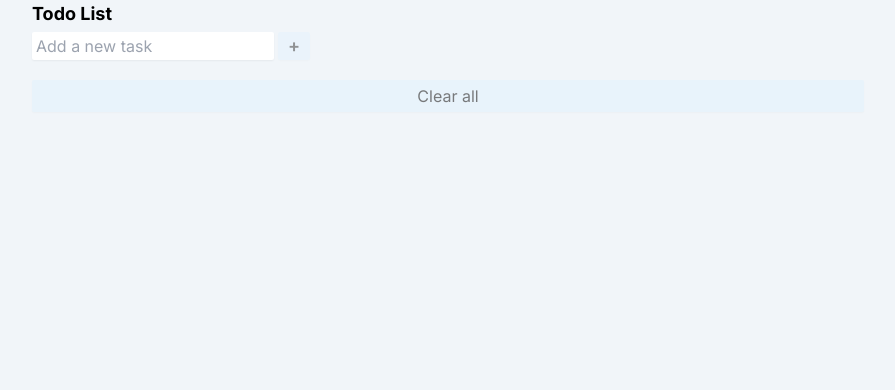
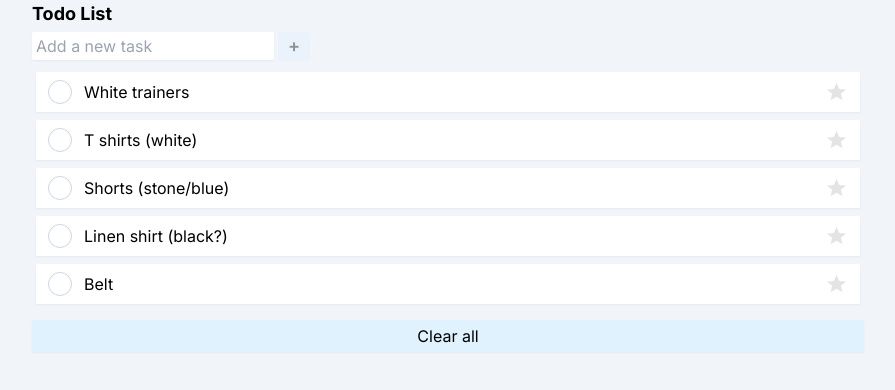
Before and after one commit to RoanMacmillan/fixtures-list, a Next.js app: page / in a window 1280 px wide. Shown: the top 390 px of the page, without its empty margins (192-1087 px from the left). Built offline with nearby package versions, Linux system fonts and the light colour scheme.

Commit message:
toggle important

```diff
--- a/components/todo.tsx
+++ b/components/todo.tsx
@@ -3,7 +3,14 @@ import { useEffect, useState } from "react";
 
 const Todo = () => {
   const [input, setInput] = useState("");
-  const [tasks, setTasks] = useState([]);
+  const [tasks, setTasks] = useState([
+    { content: "White trainers", completed: false, important: false },
+
+    { content: "T shirts (white)", completed: false, important: false },
+    { content: "Shorts (stone/blue)", completed: false, important: false },
+    { content: "Linen shirt (black?)", completed: false, important: false },
+    { content: "Belt", completed: false, important: false },
+  ]);
 
   const handleSubmit = (e) => {
     e.preventDefault();
@@ -48,13 +55,18 @@ const Todo = () => {
   const toggleComplete = (index) => {
     const updatedTasks = tasks.map((task, i) => {
       if (i === index) {
-        return { ...task, completed: !task.completed };
+        return { ...task, completed: !task.completed, important: false };
       }
 
       return task;
     });
 
-    setTasks(updatedTasks);
+    const reorderedTasks = [
+      ...updatedTasks.filter((task) => !task.completed),
+      ...updatedTasks.filter((task) => task.completed),
+    ];
+
+    setTasks(reorderedTasks);
   };
 
   useEffect(() => {
@@ -86,8 +98,9 @@ const Todo = () => {
       <ul className="px-1 mt-1 ">
         {tasks.map((task, index) => (
           <div className={``} key={index}>
+            <div className="mt-2 flex flex-row bg-white p-1 shadow-sm">
               <div
-              className={` flex bg-white p-1 shadow-sm rounded-sm gap-1 mt-2 cursor-pointer justify-between `}
+                className={` flex  w-full rounded-sm gap-1 cursor-pointer `}
                 onClick={() => toggleComplete(index)}
               >
                 <button className="px-2" type="button">
@@ -116,8 +129,22 @@ const Todo = () => {
 
               <img className="w-5" src='./assets/icons/close.svg' alt='Complete'></img>
               </button> */}
-            <button className="px-2" onClick={() => toggleImportant(index)}><img src='./assets/icons/tick3.svg'></img></button>
+              </div>
+              <button
+                className={`px-2 bg-white ${task.completed ? 'pointer-events-none' : ''}`}
+                onClick={() => toggleImportant(index)}
+              >
+                <img
+                  className={`opacity-10 ${
+                    task.important ? "customStar opacity-100" : ""
+                  }
 
+
+
+                  `}
+                  src="./assets/icons/star.svg"
+                ></img>
+              </button>
             </div>
           </div>
         ))}
--- a/styles/globals.css
+++ b/styles/globals.css
@@ -14,3 +14,8 @@
 
     filter: brightness(0) invert(1);
 }
+
+.customStar {
+
+    filter: brightness(0) saturate(100%) invert(87%) sepia(20%) saturate(4156%) hue-rotate(359deg) brightness(103%) contrast(104%);
+}
```
Also changed, not shown: public/assets/icons/star.svg (added). Lines whose indentation alone changed are shown as unchanged.
